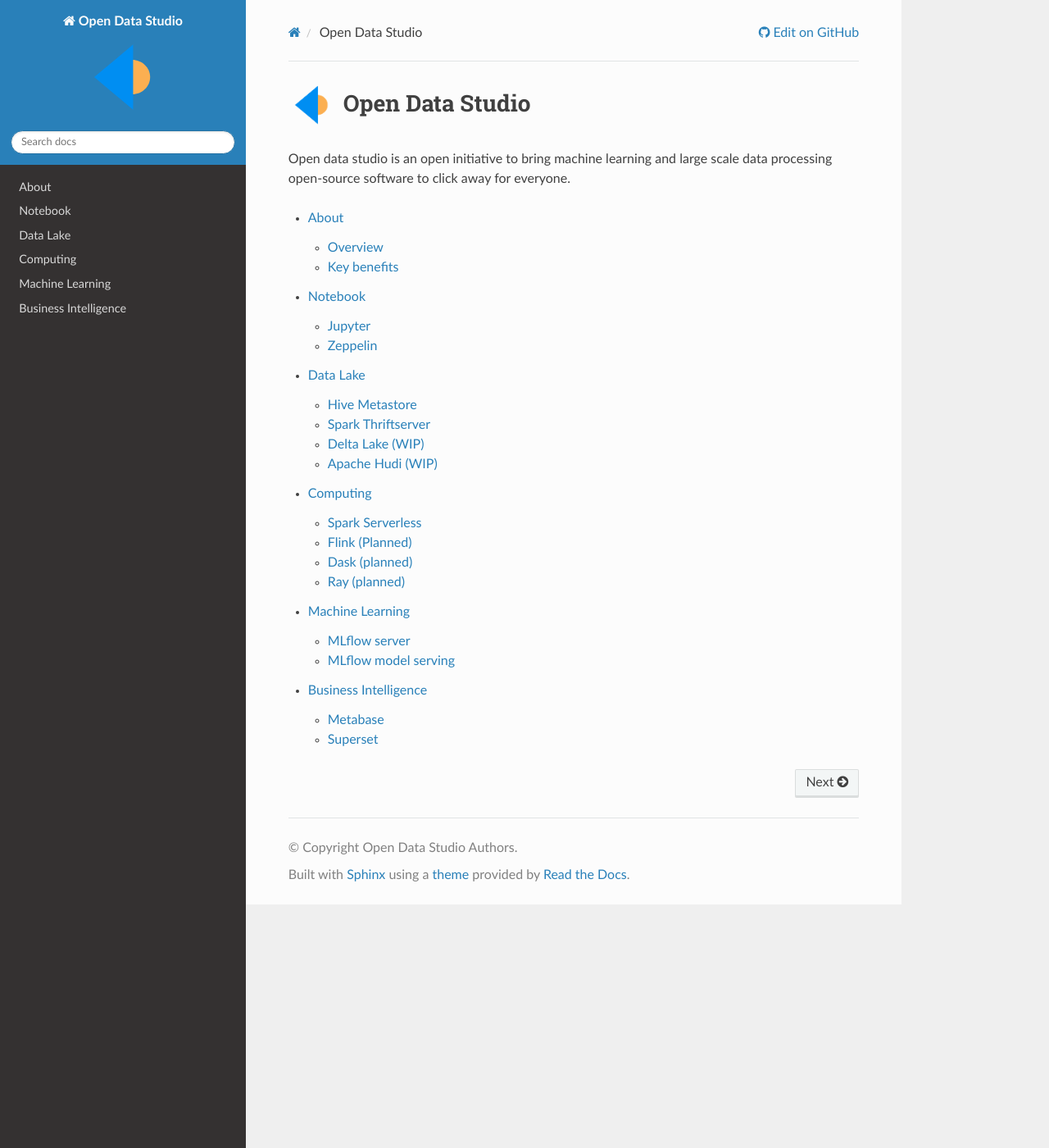
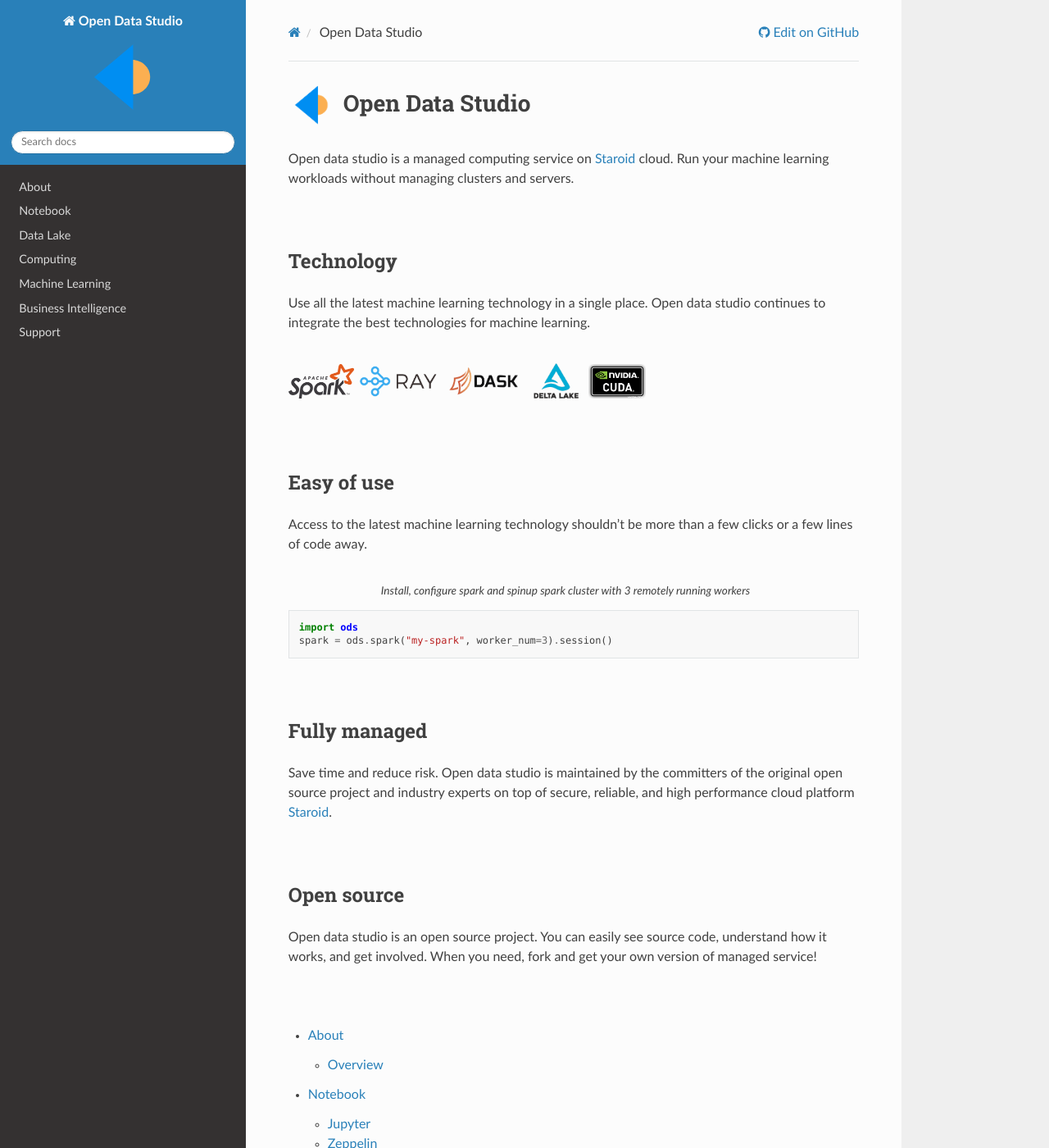
Before and after one commit to open-datastudio/datastudio, a Sphinx documentation site: the page built from docs/index.rst, in a window 1280 px wide and 1400 px high. Shown: the whole window at 82% size. Built offline with Sphinx 7.4.7 and the Read the Docs theme 2.0.0, drawn with Linux system fonts in a browser that asks for light colours; some of the changed text lies outside the part shown.

Commit message:
update docs

```diff
--- a/docs/about/index.rst
+++ b/docs/about/index.rst
@@ -6,6 +6,5 @@
    :maxdepth: 2
 
    Overview <overview>
-   Key benefits <key-benefits>
 
 .. include:: ../ref.rst
--- a/docs/computing/index.rst
+++ b/docs/computing/index.rst
@@ -7,9 +7,10 @@
 .. toctree::
    :maxdepth: 1
 
-   Spark Serverless <spark-serverless/index>
-   Flink (Planned) <flink>
+   Spark <spark/index>
+
    Dask (planned) <dask>
    Ray (planned) <ray>
+   Flink (Planned) <flink>
 
 .. include:: ../ref.rst
--- a/docs/data-lake/index.rst
+++ b/docs/data-lake/index.rst
@@ -7,9 +7,8 @@
 .. toctree::
    :maxdepth: 1
 
+   Delta lake <delta>
    Hive Metastore <hive-metastore>
    Spark Thriftserver <spark-thriftserver>
-   Delta Lake (WIP) <delta>
-   Apache Hudi (WIP) <hudi>
 
 .. include:: ../ref.rst
--- a/docs/index.rst
+++ b/docs/index.rst
@@ -1,7 +1,71 @@
 |ods-logo| Open Data Studio
 ==================================
 
-Open data studio is an open initiative to bring machine learning and large scale data processing open-source software to click away for everyone.
+Open data studio is a managed computing service on Staroid_ cloud. Run your machine learning workloads without managing clusters and servers.
+
+|
+
+Technology
+------------
+
+Use all the latest machine learning technology in a single place.
+Open data studio continues to integrate the best technologies for machine learning.
+
+|spark-logo| |ray-logo| |dask-logo| |delta-logo| |cuda-logo|
+
+.. |spark-logo| image:: ./_static/spark-logo.png
+   :width: 80px
+   :alt: Apache spark
+
+.. |dask-logo| image:: ./_static/dask-logo.png
+   :width: 100px
+   :alt: Dask
+
+.. |ray-logo| image:: ./_static/ray-logo.png
+   :width: 100px
+   :alt: Ray
+
+.. |delta-logo| image:: ./_static/delta-logo.png
+   :width: 70px
+   :alt: Delta lake
+
+.. |cuda-logo| image:: ./_static/cuda-logo.png
+   :width: 70px
+   :alt: Nvidia CUDA
+
+|
+
+Easy of use
+-----------
+
+Access to the latest machine learning technology shouldn't be more than a few clicks or a few lines of code away.
+
+.. code-block:: python
+   :caption: Install, configure spark and spinup spark cluster with 3 remotely running workers
+
+   import ods
+   spark = ods.spark("my-spark", worker_num=3).session()
+
+|
+
+
+Fully managed
+-------------
+
+Save time and reduce risk.
+Open data studio is maintained by the committers of the original open source project and industry experts
+on top of secure, reliable, and high performance cloud platform Staroid_.
+
+|
+
+Open source
+-----------
+
+Open data studio is an open source project.
+You can easily see source code, understand how it works, and get involved.
+When you need, fork and get your own version of managed service!
+
+|
 
 .. toctree::
    :maxdepth: 2
@@ -12,6 +76,7 @@
    computing/index
    machine-learning/index
    business-intelligence/index
+   support/index
 
 .. include:: ./ref.rst
 
--- a/docs/ref.rst
+++ b/docs/ref.rst
@@ -3,3 +3,4 @@
 .. _skaffold.yaml: https://skaffold.dev/docs/references/yaml/
 .. _Skaffold: https://skaffold.dev
 .. _Apache Superset: https://superset.apache.org
+.. _ods quick start: https://github.com/open-datastudio/ods#quick-start
```
Also changed, not shown: docs/about/key-benefits.rst (deleted, +0 -48 lines), docs/computing/spark-serverless/index.rst (deleted, +0 -58 lines), docs/computing/spark/from_ods_zeppelin.rst (added, +25 -0 lines), docs/computing/spark/from_python_environment.rst (added, +54 -0 lines), docs/computing/spark/index.rst (added, +35 -0 lines), docs/data-lake/delta.rst (+11 -1 lines), docs/data-lake/hudi.rst (deleted, +0 -7 lines), docs/support/index.rst (added, +9 -0 lines), docs/_static/cuda-logo.png (added), docs/_static/dask-logo.png (added), docs/_static/delta-logo.png (added), docs/_static/ray-logo.png (added), docs/_static/spark-logo.png (added).
